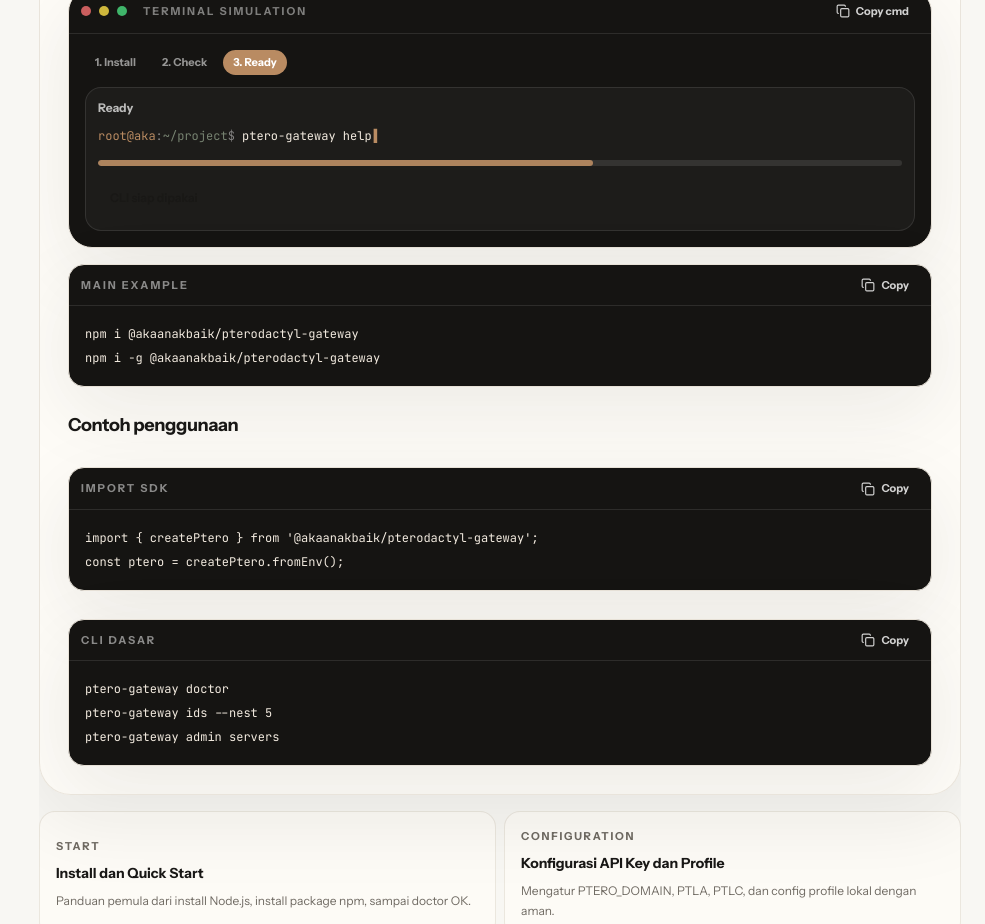
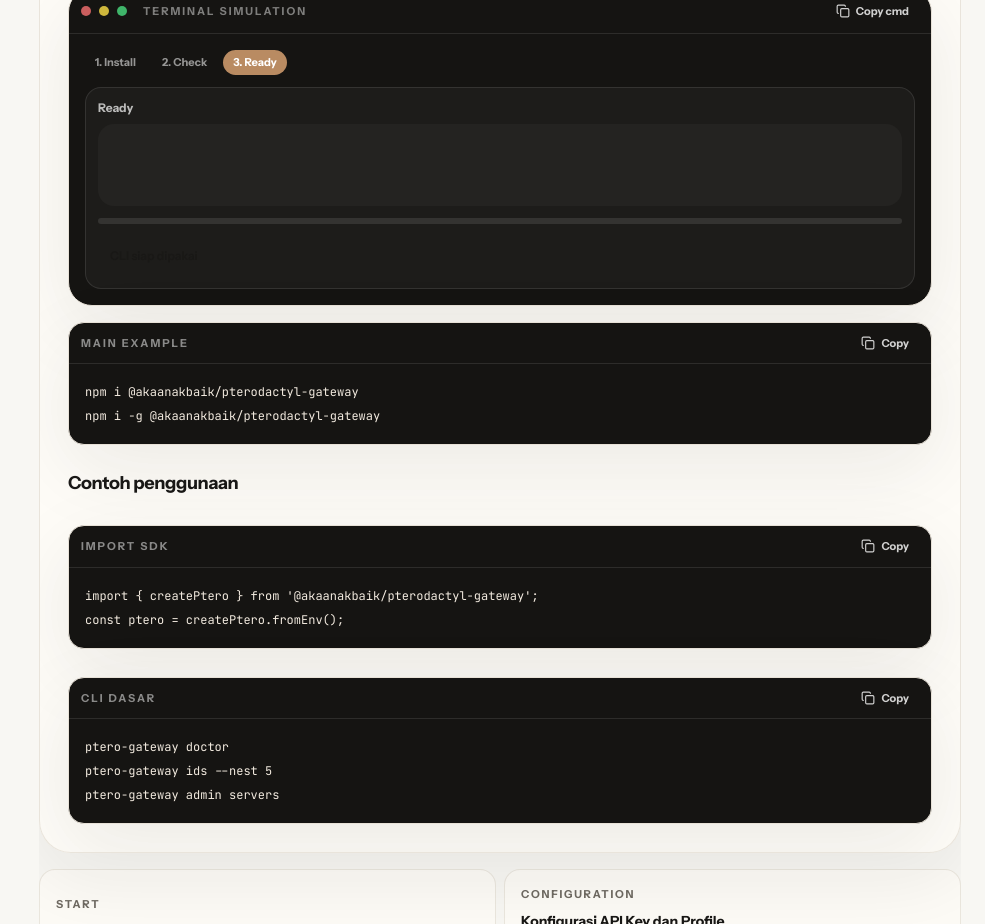
Before and after one commit to akaanakbaik/web-docs-pterodacty-gateway, a React (Vite) app: page / in a window 1280 px wide. Shown: the part 1800-2724 px from the top of the page, without its empty margins (295-1280 px from the left). Built offline with nearby package versions, Linux system fonts and the light colour scheme.

Commit message:
style: enhance realistic terminal simulation animations

```diff
--- a/src/styles.css
+++ b/src/styles.css
@@ -131,16 +131,45 @@ canvas {
   color: #191816;
 }
 
+pre:has(.terminal-cursor) {
+  position: relative;
+  border-radius: 1rem;
+  background: rgba(255, 255, 255, 0.03);
+  padding: 0.85rem;
+  overflow: hidden;
+}
+
+pre:has(.terminal-cursor)::after {
+  content: "debug: command accepted · running hooks · validating response · success";
+  display: block;
+  margin-top: 0.75rem;
+  white-space: pre-wrap;
+  color: rgba(242, 234, 223, 0.72);
+  font-size: 0.72rem;
+  line-height: 1.6;
+  opacity: 0;
+  animation: terminalDebugOutput 3.2s ease-in-out infinite;
+}
+
+pre:has(.terminal-cursor) code {
+  display: inline-block;
+  max-width: 100%;
+  overflow: hidden;
+  vertical-align: bottom;
+  white-space: nowrap;
+  animation: terminalTyping 3.2s steps(46, end) infinite;
+}
+
 .terminal-cursor {
   display: inline-block;
   margin-left: 2px;
   color: #b98b62;
-  animation: cursorBlink 0.9s steps(2, start) infinite;
+  animation: cursorBlink 0.8s steps(2, start) infinite;
 }
 
 .terminal-progress {
   width: 0%;
-  animation: terminalProgress 2.4s ease-in-out infinite;
+  animation: terminalProgress 3.2s cubic-bezier(0.22, 1, 0.36, 1) infinite;
 }
 
 @keyframes cursorBlink {
@@ -148,10 +177,24 @@ canvas {
   46%, 100% { opacity: 0; }
 }
 
+@keyframes terminalTyping {
+  0% { width: 0; }
+  10% { width: 0; }
+  58% { width: min(100%, 52rem); }
+  100% { width: min(100%, 52rem); }
+}
+
+@keyframes terminalDebugOutput {
+  0%, 48% { opacity: 0; transform: translateY(-4px); }
+  58%, 92% { opacity: 1; transform: translateY(0); }
+  100% { opacity: 0.75; }
+}
+
 @keyframes terminalProgress {
-  0% { width: 0%; opacity: 0.6; }
-  55% { width: 78%; opacity: 1; }
-  100% { width: 100%; opacity: 0.7; }
+  0%, 45% { width: 0%; opacity: 0.35; }
+  58% { width: 35%; opacity: 1; }
+  72% { width: 74%; opacity: 1; }
+  92%, 100% { width: 100%; opacity: 0.82; }
 }
 
 @media (prefers-reduced-motion: reduce) {
@@ -178,4 +221,16 @@ canvas {
   .glass-line {
     backdrop-filter: blur(12px);
   }
+
+  pre:has(.terminal-cursor) code {
+    white-space: nowrap;
+    animation-name: terminalTypingMobile;
+  }
 }
+
+@keyframes terminalTypingMobile {
+  0% { width: 0; }
+  10% { width: 0; }
+  58% { width: 84vw; }
+  100% { width: 84vw; }
+}
```
